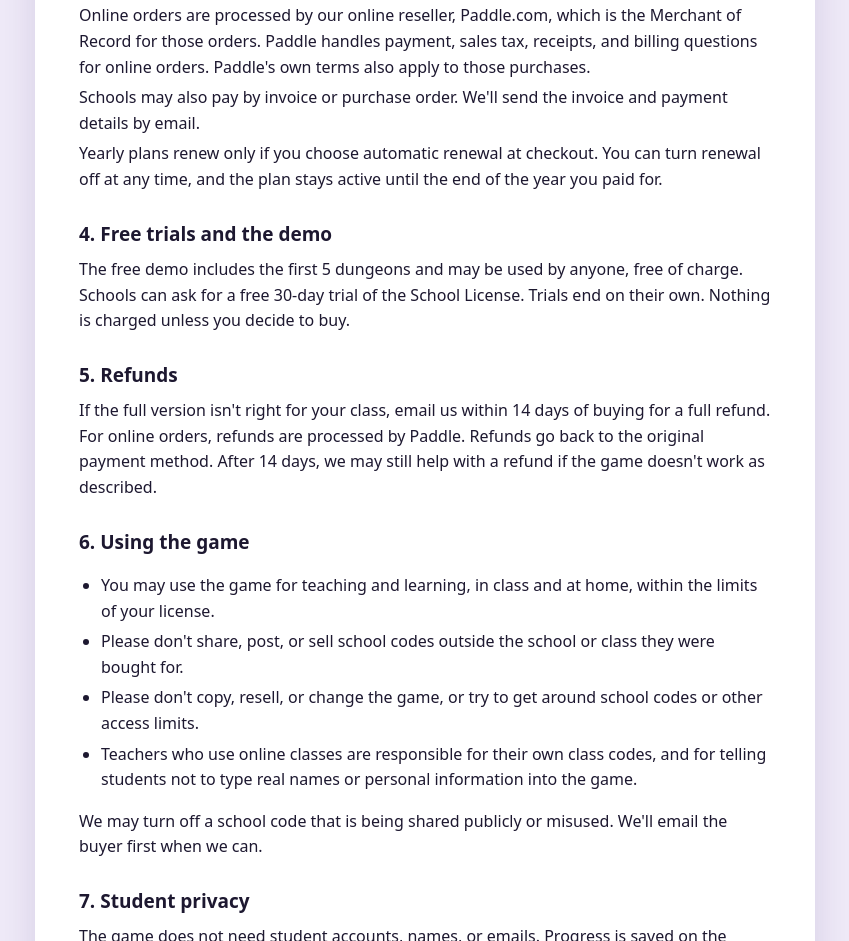
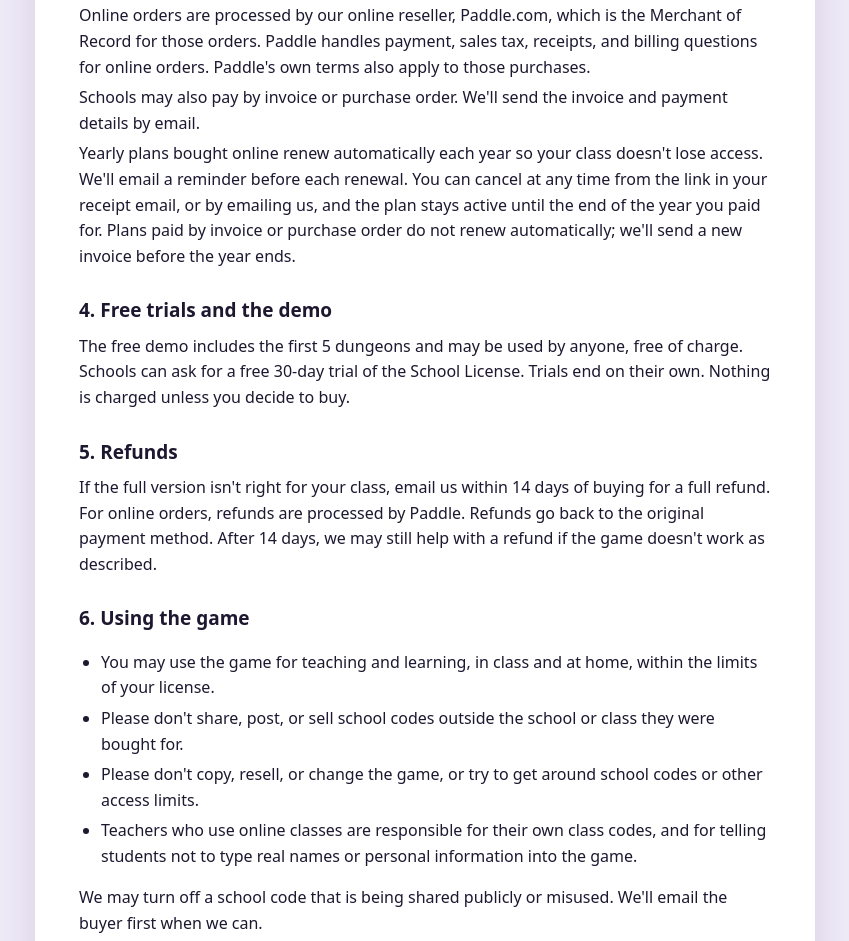
Before and after one commit to gwalker84/hidden-treasure-demo, a plain HTML site: page terms.html in a window 1280 px wide. Shown: the part 1126-2067 px from the top of the page, without its empty margins (215-1064 px from the left). Drawn offline with Linux system fonts and the light colour scheme.

Commit message:
Terms: yearly online plans renew automatically

```diff
--- a/terms.html
+++ b/terms.html
@@ -39,7 +39,7 @@ th,td{text-align:left;padding:8px 10px;border-bottom:1px solid var(--line);verti
 <h2>3. Ordering and payment</h2>
 <p>Online orders are processed by our online reseller, Paddle.com, which is the Merchant of Record for those orders. Paddle handles payment, sales tax, receipts, and billing questions for online orders. Paddle's own terms also apply to those purchases.</p>
 <p>Schools may also pay by invoice or purchase order. We'll send the invoice and payment details by email.</p>
-<p>Yearly plans renew only if you choose automatic renewal at checkout. You can turn renewal off at any time, and the plan stays active until the end of the year you paid for.</p>
+<p>Yearly plans bought online renew automatically each year so your class doesn't lose access. We'll email a reminder before each renewal. You can cancel at any time from the link in your receipt email, or by emailing us, and the plan stays active until the end of the year you paid for. Plans paid by invoice or purchase order do not renew automatically; we'll send a new invoice before the year ends.</p>
 
 <h2>4. Free trials and the demo</h2>
 <p>The free demo includes the first 5 dungeons and may be used by anyone, free of charge. Schools can ask for a free 30-day trial of the School License. Trials end on their own. Nothing is charged unless you decide to buy.</p>
```
